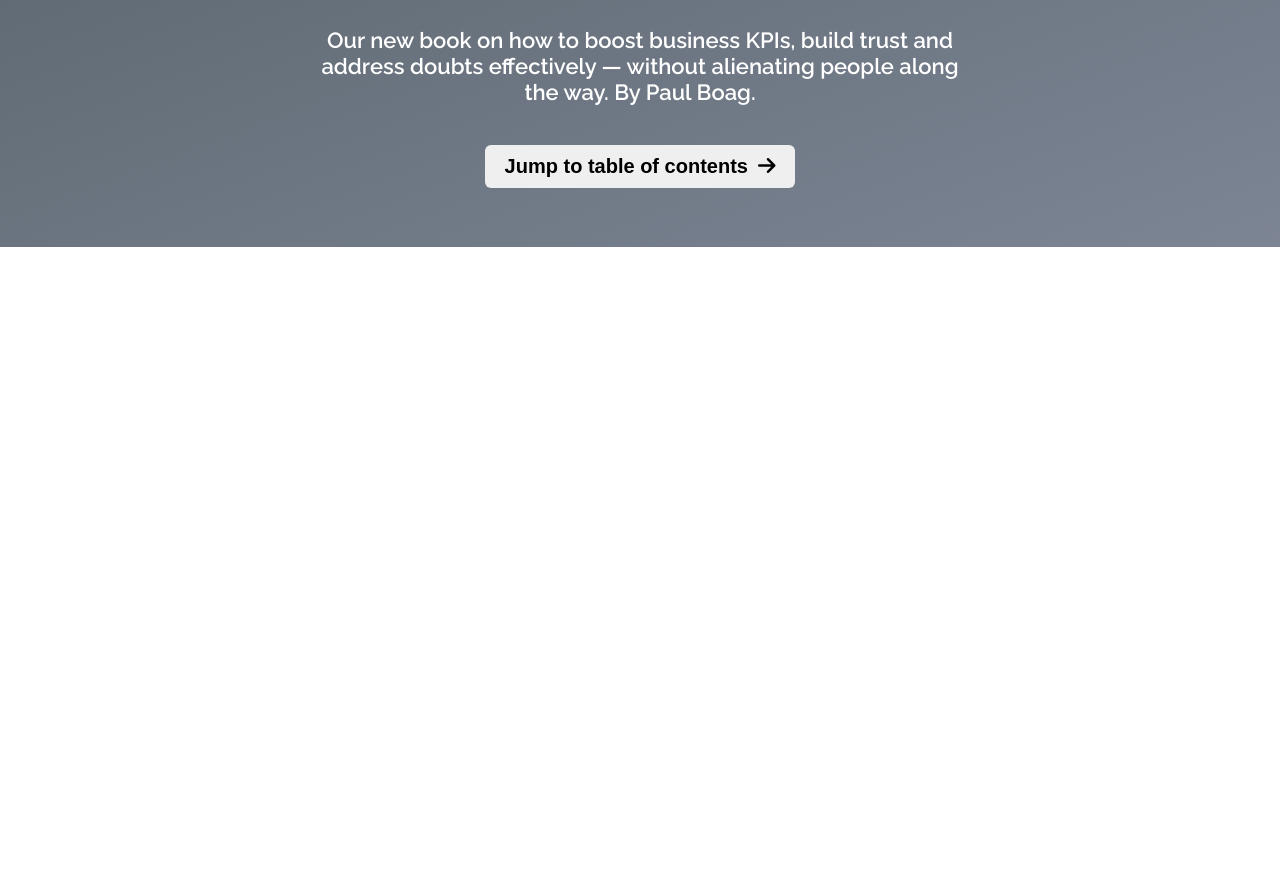
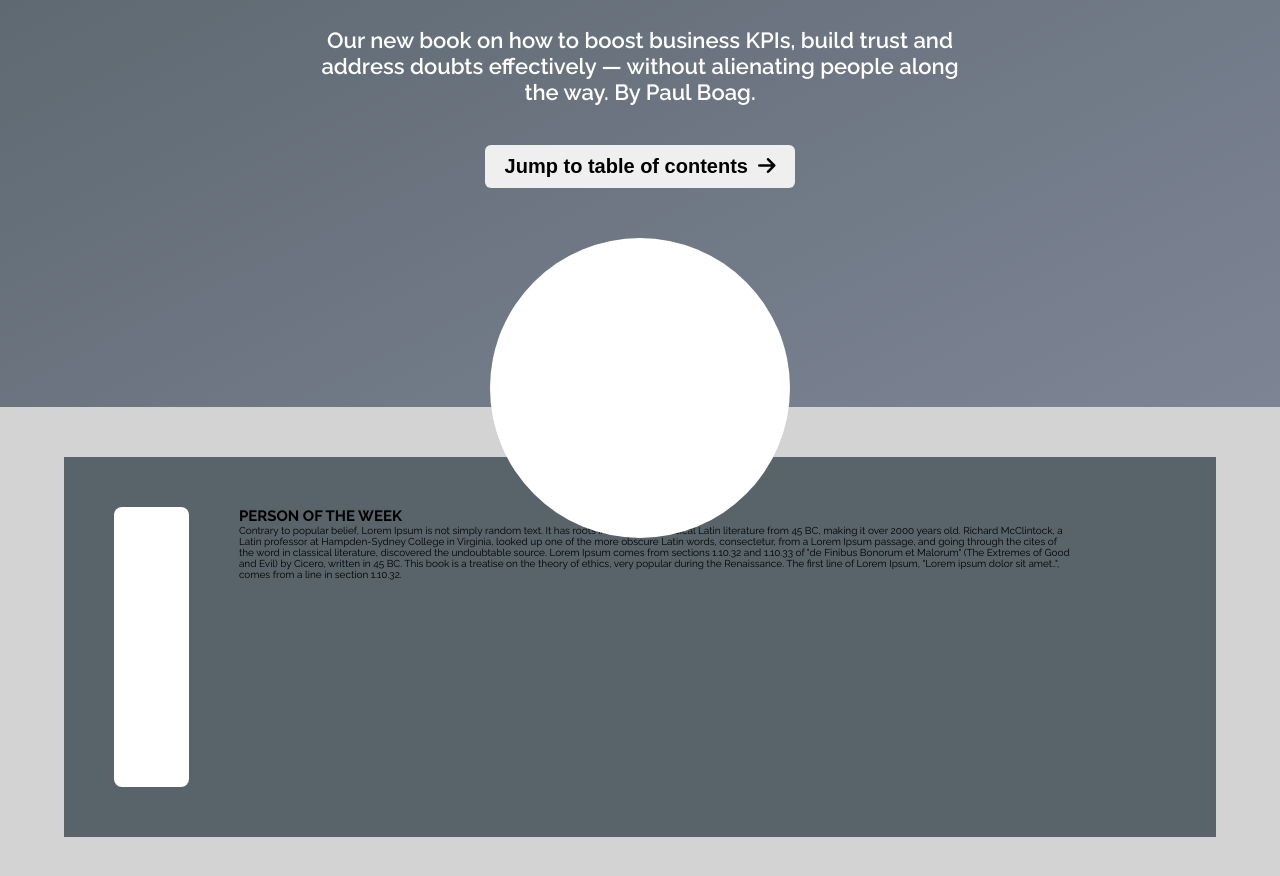
Before and after one commit to Ceci007/Design-Teardown, a website: page index.html in a window 1280 px wide. Shown: the part 3216-4092 px from the top of the page. Before the commit the page ends 3463 px from the top, so only its background shows below. Drawn offline with Linux system fonts and the light colour scheme.

Commit message:
Creating relevant-persons section

```diff
--- a/index.html
+++ b/index.html
@@ -220,6 +220,27 @@
                 <h3>Without Shady Tricks</h3>
                 <p>Our new book on how to boost business KPIs, build trust and address doubts effectively — without alienating people along the way. By Paul Boag.</p>
                 <button class="btn" type="button">Jump to table of contents<i class="fas fa-arrow-right"></i></button>
+                <div class="circular-two"></div>
+            </div>
+        </div>
+        <div class="relevant-persons">
+            <div class="personOfTheWeek flex">
+                <div class="picture-square">
+                </div>
+                <div class="person-description">
+                    <h2>PERSON OF THE WEEK</h2>
+                    <p>
+                        Contrary to popular belief, Lorem Ipsum is not simply random text. It has roots in a piece of classical Latin literature from 45 BC, making it over 2000 years old. Richard McClintock, a Latin professor at Hampden-Sydney College in Virginia, looked up one of the more obscure Latin words, consectetur, from a Lorem Ipsum passage, and going through the cites of the word in classical literature, discovered the undoubtable source. Lorem Ipsum comes from sections 1.10.32 and 1.10.33 of "de Finibus Bonorum et Malorum" (The Extremes of Good and Evil) by Cicero, written in 45 BC. This book is a treatise on the theory of ethics, very popular during the Renaissance. The first line of Lorem Ipsum, "Lorem ipsum dolor sit amet..", comes from a line in section 1.10.32.
+                    </p>
+                </div>
+            </div>
+            <div class="pasts-weeks flex">
+                <div class="persons flex">
+
+                </div>
+                <div class="persons">
+
+                </div>
             </div>
         </div>
     </main>
--- a/styles.css
+++ b/styles.css
@@ -385,10 +385,12 @@
     border-bottom: 0.3rem solid var(--color-primary-gradient);
 }
 
+/*------------------------Main section: Tricks-------------------------------------------------*/
+
 .tricks-section {
     background-image: linear-gradient(to right bottom, var(--color-primary-gradient), var(--color-primary-dark));
     position: relative;
-    height: 60vh;
+    height: 80vh;
 }
 
 .tricks-content {
@@ -420,3 +422,42 @@
     line-height: 4.5rem;
     border-bottom: 2px solid rgba(255,255,255,0.3);
 }
+
+.circular-two {
+    margin-top: 5rem;
+    height: 30rem;
+    width: 30rem;
+    background-color: white;
+    border-radius: 50%;
+}
+
+/*----------------------------------Main section: Relevant-Persons-------------------------*/
+
+.relevant-persons {
+    width: 100%;
+    height: 90vh;
+    background-color: lightgrey;
+    padding: 5rem 0;
+}
+
+.personOfTheWeek {
+    height: 38rem;
+    width: 90%;
+    margin: 0 auto;
+    background-color: var(--color-primary-gradient);
+    align-content: center;
+    padding: 5rem;
+}
+
+.picture-square {
+    height: 28rem;
+    width: 28rem;
+    background-color: white;
+    border-radius: 0.8rem;
+    margin-right: 5rem;
+}
+
+.person-description p {
+    width: 90%;
+
+}
```
